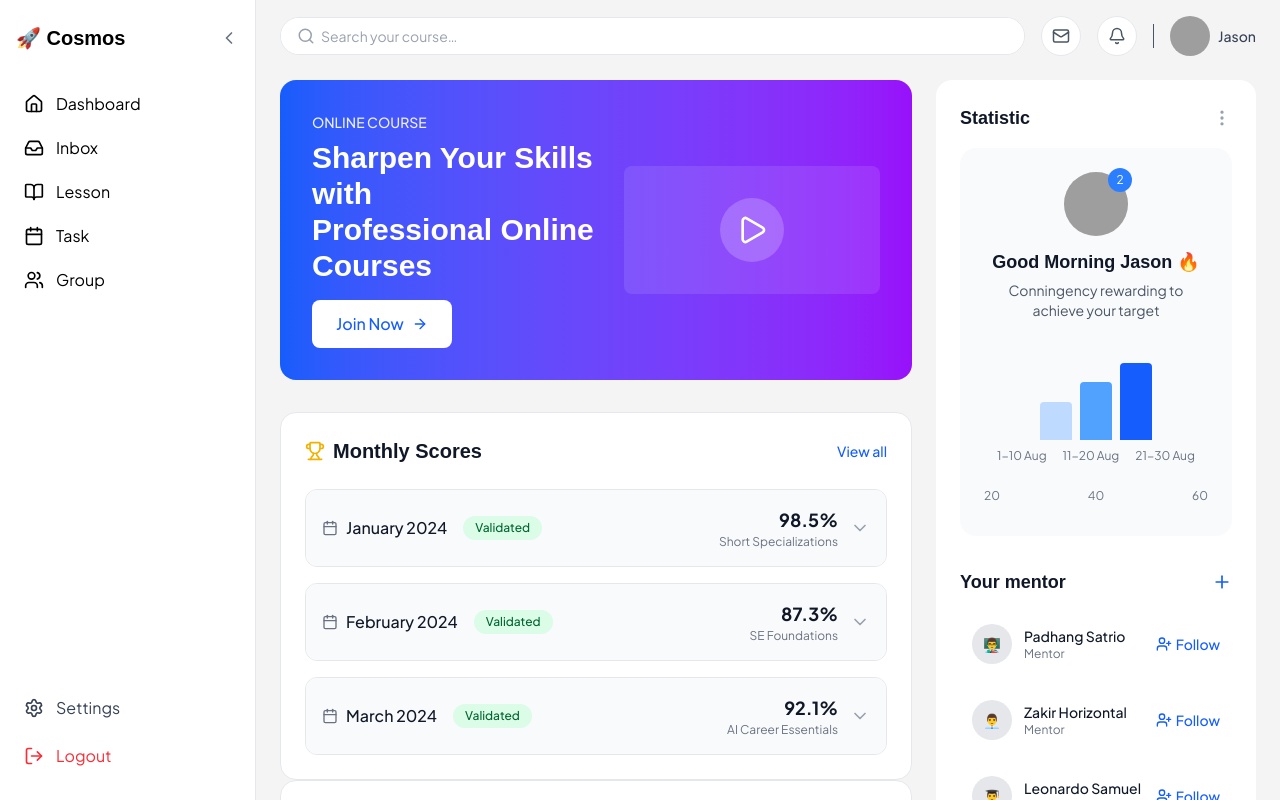
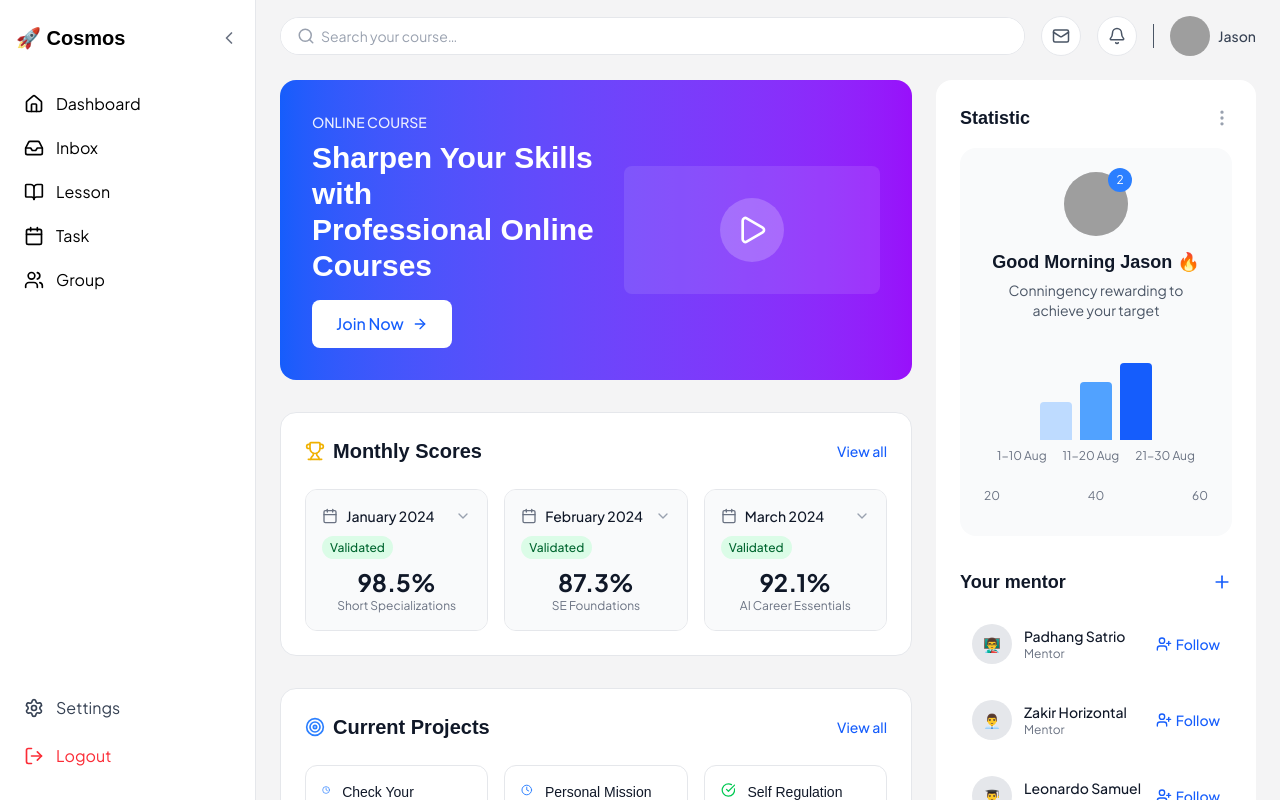
Before and after one commit to fasakinhenry/joggle, a React (Vite) app: page /cosmos in a window 1280 px wide. Built offline with nearby package versions, Linux system fonts and the light colour scheme; grey boxes are pictures that could not be loaded.

Commit message:
style: update the entire layout of maincontent

```diff
--- a/src/components/cosmos/MainContent/CurrentLearning.jsx
+++ b/src/components/cosmos/MainContent/CurrentLearning.jsx
@@ -19,7 +19,7 @@ const CurrentLearning = ({ learningItems }) => {
   };
 
   return (
-    <div className='bg-white rounded-2xl p-6 border border-gray-200'>
+    <div className='bg-white rounded-2xl p-6 mb-8 border border-gray-200'>
       <div className='flex items-center justify-between mb-6'>
         <h2 className='text-xl font-bold text-gray-900 flex items-center'>
           <BookOpen className='w-5 h-5 mr-2 text-purple-500' />
@@ -30,12 +30,9 @@ const CurrentLearning = ({ learningItems }) => {
         </button>
       </div>
 
-      <div className='space-y-4'>
+      <div className='grid grid-cols-1 md:grid-cols-2 lg:grid-cols-3 gap-4'>
         {learningItems.map((item, index) => (
-          <div
-            key={index}
-            className='border border-gray-200 rounded-xl p-4 hover:shadow-md transition-shadow'
-          >
+          <div key={index} className='border border-gray-200 rounded-xl p-4 hover:shadow-md transition-shadow'>
             <div className='flex items-center justify-between mb-3'>
               <div className='flex items-center space-x-3'>
                 {item.progress === 100 ? (
@@ -44,23 +41,19 @@ const CurrentLearning = ({ learningItems }) => {
                   <Play className='w-5 h-5 text-blue-500' />
                 )}
                 <div>
-                  <h3 className='font-medium text-gray-900'>{item.name}</h3>
-                  <span
-                    className={`px-2 py-1 rounded-full text-xs font-medium ${getTypeColor(
-                      item.type
-                    )}`}
-                  >
+                  <h3 className='font-medium text-gray-900 text-sm mb-1'>{item.name}</h3>
+                  <span className={`px-2 py-1 rounded-full text-xs font-medium ${getTypeColor(item.type)}`}>
                     {item.type}
                   </span>
                 </div>
               </div>
-              <div className='text-right'>
-                <p className='text-sm font-medium text-gray-900'>
-                  {item.progress}%
-                </p>
-              </div>
             </div>
 
+            <div className='mb-2'>
+              <div className='flex justify-between items-center mb-1'>
+                <span className='text-xs text-gray-500'>Progress</span>
+                <span className='text-xs font-medium text-gray-900'>{item.progress}%</span>
+              </div>
               <div className='w-full bg-gray-200 rounded-full h-2'>
                 <div
                   className={`h-2 rounded-full transition-all duration-300 ${
@@ -70,6 +63,7 @@ const CurrentLearning = ({ learningItems }) => {
                 ></div>
               </div>
             </div>
+          </div>
         ))}
       </div>
     </div>
--- a/src/components/cosmos/MainContent/MonthlyScores.jsx
+++ b/src/components/cosmos/MainContent/MonthlyScores.jsx
@@ -1,17 +1,11 @@
-import React, { useState } from 'react';
-import {
-  Trophy,
-  Calendar,
-  ChevronDown,
-  ChevronUp,
-  CheckCircle,
-} from 'lucide-react';
+import { useState } from 'react';
+import { Trophy, Calendar, ChevronDown, ChevronUp, CheckCircle } from 'lucide-react';
 
 const MonthlyScores = ({ scores }) => {
   const [expandedMonth, setExpandedMonth] = useState(null);
 
   return (
-    <div className='bg-white rounded-2xl p-6 border border-gray-200'>
+    <div className='bg-white rounded-2xl p-6 mb-8 border border-gray-200'>
       <div className='flex items-center justify-between mb-6'>
         <h2 className='text-xl font-bold text-gray-900 flex items-center'>
           <Trophy className='w-5 h-5 mr-2 text-yellow-500' />
@@ -22,51 +16,35 @@ const MonthlyScores = ({ scores }) => {
         </button>
       </div>
 
-      <div className='space-y-4'>
+      <div className='grid grid-cols-1 md:grid-cols-2 lg:grid-cols-3 gap-4'>
         {scores.map((monthData, index) => (
-          <div
-            key={index}
-            className='border border-gray-200 rounded-xl overflow-hidden'
-          >
+          <div key={index} className='border border-gray-200 rounded-xl overflow-hidden'>
             <div
               className='p-4 bg-gray-50 cursor-pointer hover:bg-gray-100 transition-colors'
-              onClick={() =>
-                setExpandedMonth(expandedMonth === index ? null : index)
-              }
+              onClick={() => setExpandedMonth(expandedMonth === index ? null : index)}
             >
-              <div className='flex items-center justify-between'>
-                <div className='flex items-center space-x-4'>
+              <div className='flex items-center justify-between mb-2'>
                 <div className='flex items-center space-x-2'>
                   <Calendar className='w-4 h-4 text-gray-500' />
-                    <span className='font-medium text-gray-900'>
-                      {monthData.month}
-                    </span>
+                  <span className='font-medium text-gray-900 text-sm'>{monthData.month}</span>
                 </div>
-                  <span
-                    className={`px-3 py-1 rounded-full text-xs font-medium ${
+                {expandedMonth === index ?
+                  <ChevronUp className='w-4 h-4 text-gray-400' /> :
+                  <ChevronDown className='w-4 h-4 text-gray-400' />
+                }
+              </div>
+              <div className='mb-2'>
+                <span className={`px-2 py-1 rounded-full text-xs font-medium ${
                   monthData.status === 'Validated'
                     ? 'bg-green-100 text-green-800'
                     : 'bg-yellow-100 text-yellow-800'
-                    }`}
-                  >
+                }`}>
                   {monthData.status}
                 </span>
               </div>
-                <div className='flex items-center space-x-3'>
-                  <div className='text-right'>
-                    <p className='text-lg font-bold text-gray-900'>
-                      {monthData.score}%
-                    </p>
-                    <p className='text-xs text-gray-500'>
-                      {monthData.specialization}
-                    </p>
-                  </div>
-                  {expandedMonth === index ? (
-                    <ChevronUp className='w-5 h-5 text-gray-400' />
-                  ) : (
-                    <ChevronDown className='w-5 h-5 text-gray-400' />
-                  )}
-                </div>
+              <div className='text-center'>
+                <p className='text-2xl font-bold text-gray-900'>{monthData.score}%</p>
+                <p className='text-xs text-gray-500'>{monthData.specialization}</p>
               </div>
             </div>
 
@@ -74,19 +52,12 @@ const MonthlyScores = ({ scores }) => {
               <div className='p-4 bg-white border-t border-gray-200'>
                 <div className='space-y-3'>
                   {monthData.lessons.map((lesson, lessonIndex) => (
-                    <div
-                      key={lessonIndex}
-                      className='flex items-center justify-between p-3 bg-gray-50 rounded-lg'
-                    >
+                    <div key={lessonIndex} className='flex items-center justify-between p-3 bg-gray-50 rounded-lg'>
                       <div className='flex items-center space-x-3'>
                         <CheckCircle className='w-4 h-4 text-green-500' />
-                        <span className='text-sm font-medium text-gray-900'>
-                          {lesson.name}
-                        </span>
+                        <span className='text-sm font-medium text-gray-900'>{lesson.name}</span>
                       </div>
-                      <span className='text-sm font-bold text-gray-900'>
-                        {lesson.score}%
-                      </span>
+                      <span className='text-sm font-bold text-gray-900'>{lesson.score}%</span>
                     </div>
                   ))}
                 </div>
--- a/src/components/cosmos/MainContent/UpcomingEvents.jsx
+++ b/src/components/cosmos/MainContent/UpcomingEvents.jsx
@@ -15,7 +15,7 @@ const UpcomingEvents = ({ events }) => {
   };
 
   return (
-    <div className='bg-white rounded-2xl p-6 border border-gray-200'>
+    <div className='bg-white rounded-2xl p-6 mb-8 border border-gray-200'>
       <div className='flex items-center justify-between mb-6'>
         <h2 className='text-xl font-bold text-gray-900 flex items-center'>
           <Calendar className='w-5 h-5 mr-2 text-green-500' />
@@ -26,26 +26,26 @@ const UpcomingEvents = ({ events }) => {
         </button>
       </div>
 
-      <div className='space-y-4'>
+      <div className='grid grid-cols-1 md:grid-cols-2 lg:grid-cols-3 gap-4'>
         {events.map((event) => (
           <div key={event.id} className='border border-gray-200 rounded-xl p-4 hover:shadow-md transition-shadow'>
-            <div className='flex items-start justify-between mb-2'>
-              <div>
-                <h3 className='font-medium text-gray-900 mb-2'>{event.title}</h3>
-                <div className='flex items-center space-x-2 mb-2'>
+            <div className='flex items-start justify-between mb-3'>
+              <div className='flex-1'>
+                <h3 className='font-medium text-gray-900 mb-2 text-sm'>{event.title}</h3>
+                <div className='flex items-center space-x-2 mb-3'>
                   <span className={`px-2 py-1 rounded-full text-xs font-medium ${getEventTypeColor(event.type)}`}>
                     {event.type}
                   </span>
                 </div>
-                <div className='flex items-center space-x-4 text-sm text-gray-500'>
-                  <span className='flex items-center'>
+                <div className='space-y-1'>
+                  <div className='flex items-center text-sm text-gray-500'>
                     <Calendar className='w-3 h-3 mr-1' />
                     {event.date}
-                  </span>
-                  <span className='flex items-center'>
+                  </div>
+                  <div className='flex items-center text-sm text-gray-500'>
                     <Clock className='w-3 h-3 mr-1' />
                     {event.time}
-                  </span>
+                  </div>
                 </div>
               </div>
               <button className='p-2 text-gray-400 hover:text-gray-600 hover:bg-gray-100 rounded-lg'>
```
Also changed, not shown: src/components/cosmos/MainContent/CurrentProjects.jsx (+24 -35 lines), src/components/cosmos/MainContent/ContinueWatching.jsx (line endings or trailing spaces). Lines whose indentation alone changed are shown as unchanged.
